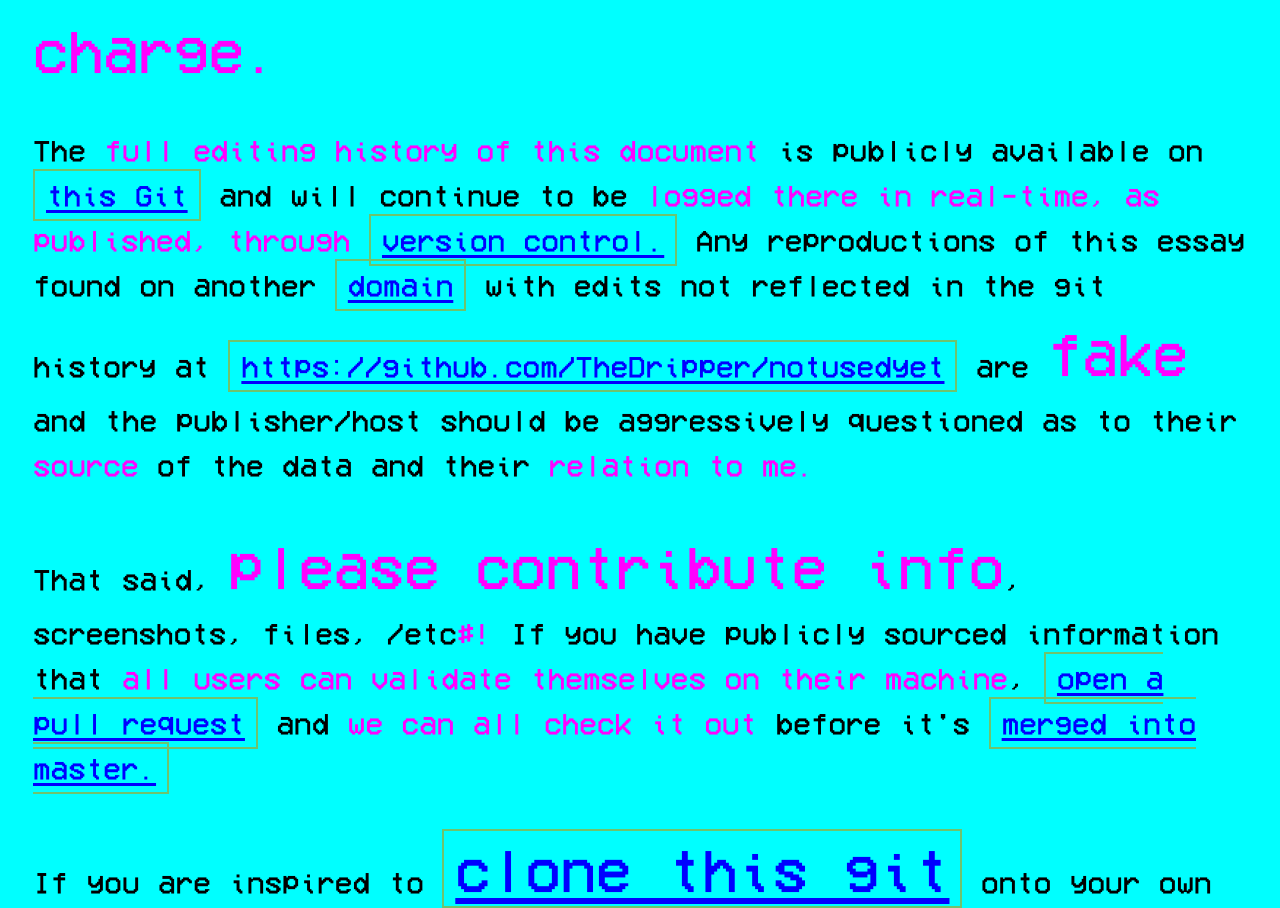
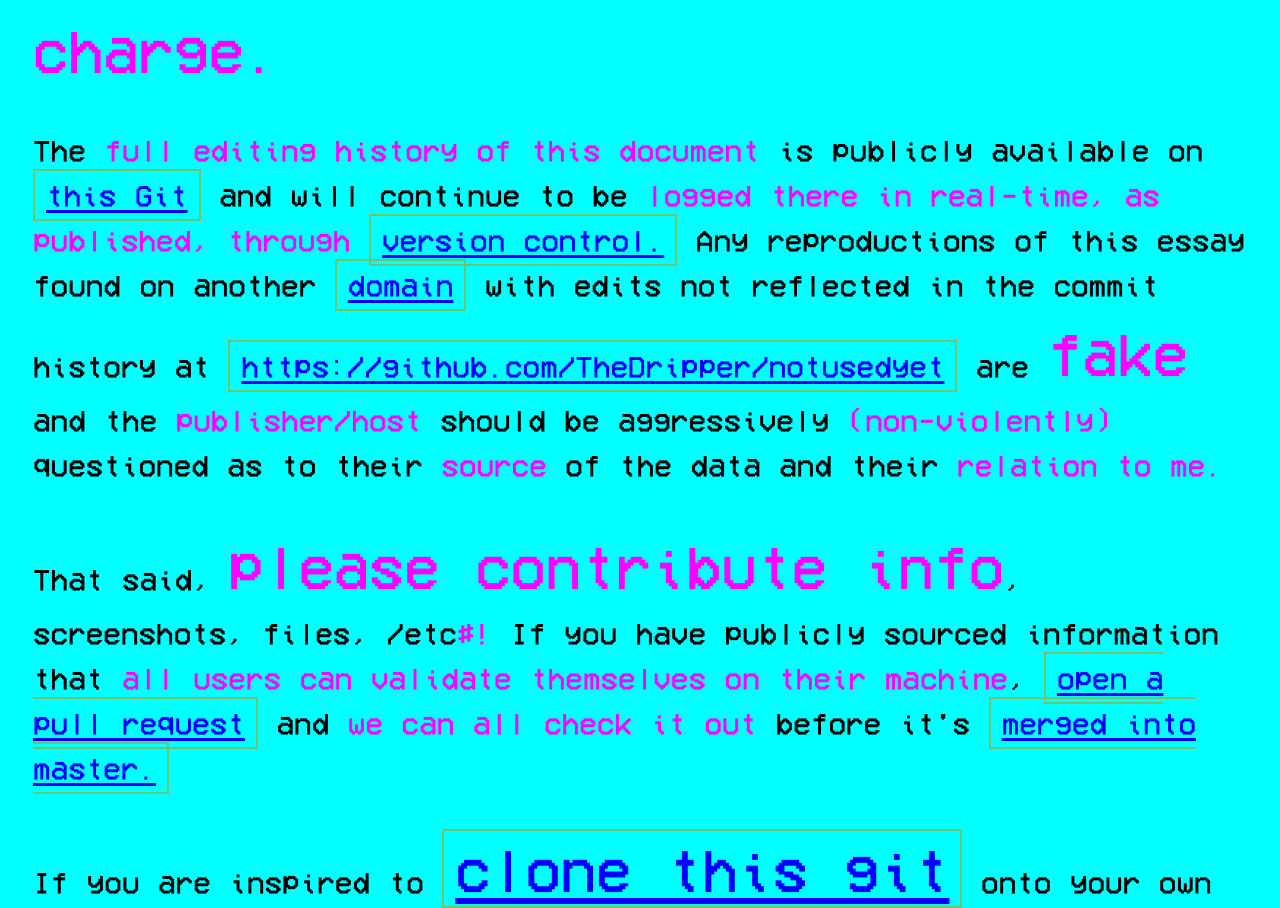
Before and after one commit to TheDripper/notusedyet, a Nuxt app: page / in a window 1280 px wide. Shown: the part 1060-1968 px from the top of the page. Built offline with nearby package versions, Linux system fonts and the light colour scheme.

Commit message:
non-violent

```diff
--- a/pages/index.vue
+++ b/pages/index.vue
@@ -12,7 +12,7 @@
       <p
         class="now"
       >If you've got a front-end bug you <span class="magenta">just can't figure out</span> or want to know <span class="magenta">how to start</span> learning code, please email me <span class="magenta">ASAP</span> at tylerhillwebdev@gmail.com and I will give you whatever time and knowledge that I can, <span class="magenta">free of charge.</span></p>
-      <p class="subnow">The <span class="magenta">full editing history of this document</span> is publicly available on <a href="https://github.com/TheDripper/notusedyet" target="_blank">this Git</a> and will continue to be <span class="magenta">logged there in real-time, as published, through <a href="https://en.wikipedia.org/wiki/Version_control" target="_blank">version control.</a></span> Any reproductions of this essay found on another <a href="https://en.wikipedia.org/wiki/Domain_name" target="_blank">domain</a> with edits not reflected in the git history at <a href="https://github.com/TheDripper/notusedyet" target="_blank">https://github.com/TheDripper/notusedyet</a> are <span class="now magenta blink">fake</span> and the publisher/host should be aggressively questioned as to their <span class="magenta">source</span> of the data and their <span class="magenta">relation to me.</span></span></p>
+      <p class="subnow">The <span class="magenta">full editing history of this document</span> is publicly available on <a href="https://github.com/TheDripper/notusedyet" target="_blank">this Git</a> and will continue to be <span class="magenta">logged there in real-time, as published, through <a href="https://en.wikipedia.org/wiki/Version_control" target="_blank">version control.</a></span> Any reproductions of this essay found on another <a href="https://en.wikipedia.org/wiki/Domain_name" target="_blank">domain</a> with edits not reflected in the commit history at <a href="https://github.com/TheDripper/notusedyet" target="_blank">https://github.com/TheDripper/notusedyet</a> are <span class="now magenta blink">fake</span> and the <span class="magenta">publisher/host</span> should be aggressively <span class="magenta">(non-violently)</span> questioned as to their <span class="magenta">source</span> of the data and their <span class="magenta">relation to me.</span></span></p>
       <p class="subnow">That said, <span class="now magenta">please contribute info</span>, screenshots, files, /etc<span class="magenta">#!</span> If you have publicly sourced information that <span class="magenta">all users can validate themselves on their machine</span>, <a href="https://docs.github.com/en/github/collaborating-with-issues-and-pull-requests/creating-a-pull-request" target="_blank">open a pull request</a> and <span class="magenta">we can all check it out</span> before it's <a href="https://stackoverflow.com/questions/5601931/what-is-the-best-and-safest-way-to-merge-a-git-branch-into-master" target="_blank">merged into master.</a></p>
       <p class="subnow">If you are inspired to <a href="https://docs.github.com/en/github/creating-cloning-and-archiving-repositories/cloning-a-repository" class="now">clone this git</a></span> onto your own server to prevent <span class="magenta">corporate thought-control (via denial of <a href="https://en.wikipedia.org/wiki/Internet_service_provider">ISP</a> or <a href="https://en.wikipedia.org/wiki/Domain_Name_System">DNS/Hosting services</a>): </span>Thank You! However,</p>
        <p class="now">You are compelled by the <span class="magenta">human honor of your name and word</span> to begin the article/page with this preamble and <span class="magenta">link back to the git.</span></p>
```
